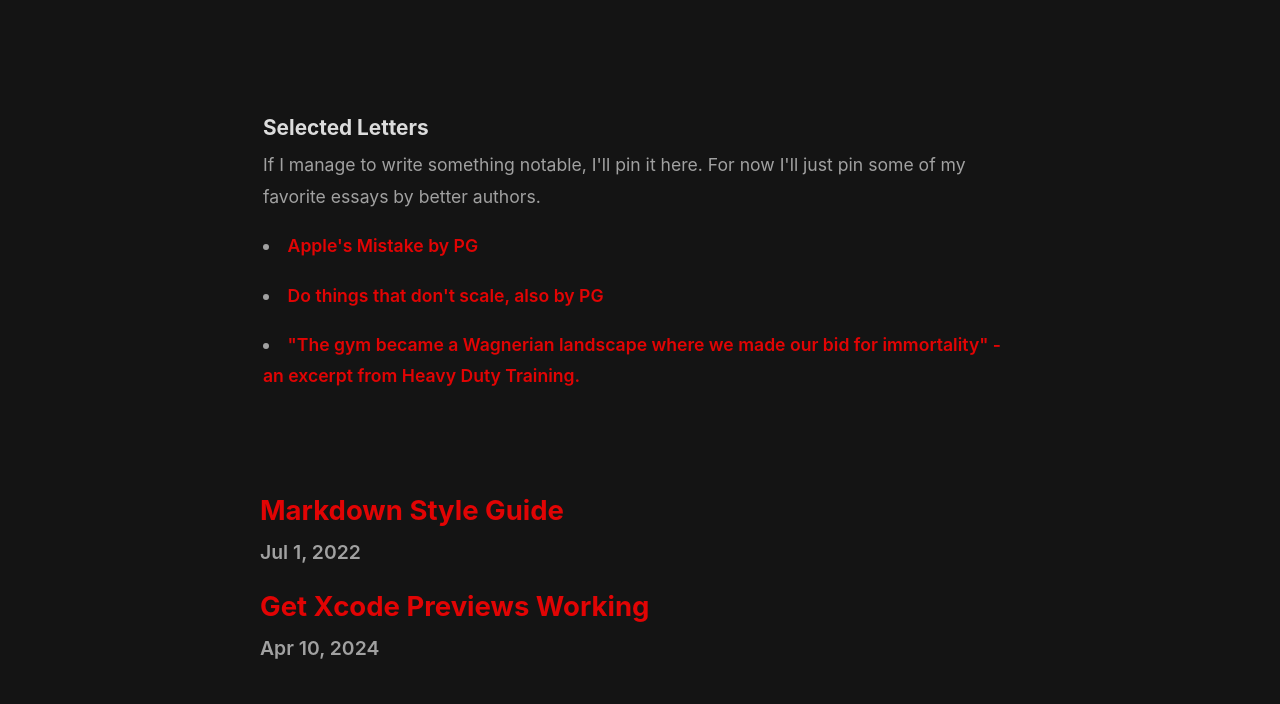
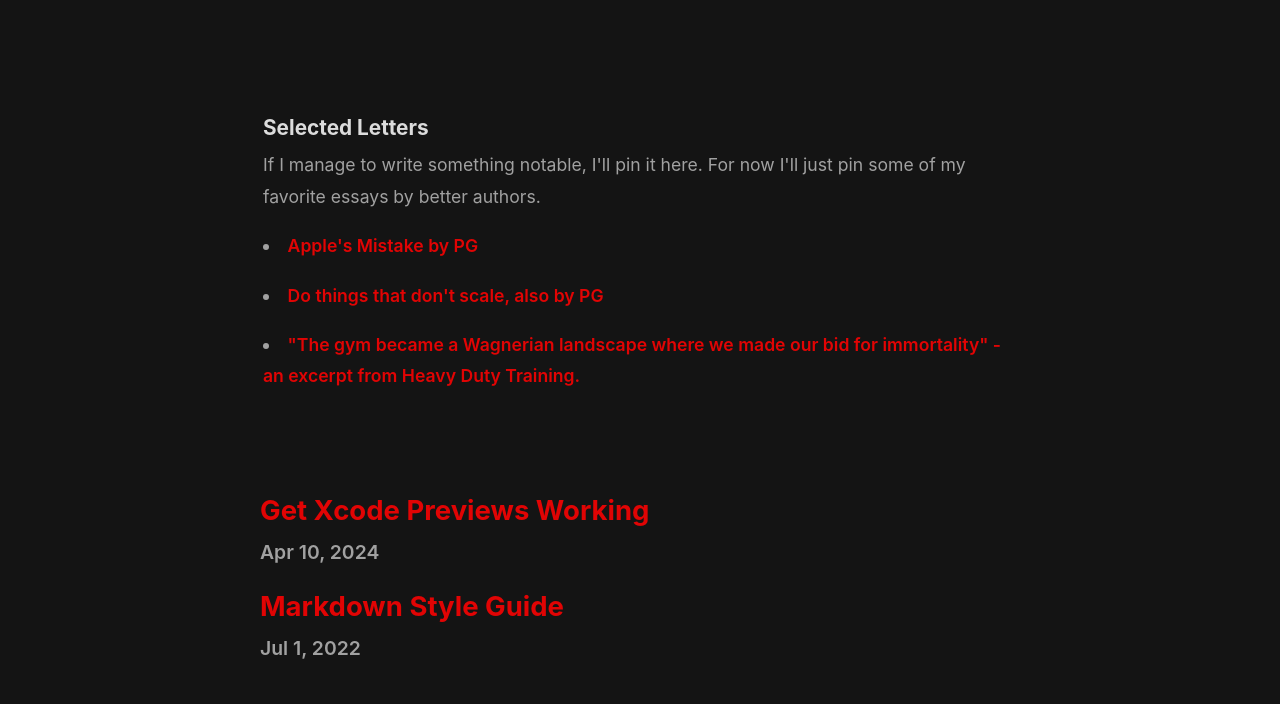
Before and after one commit to alexsereno/letters, an Astro site: page / in a window 1280 px wide. Shown: the part 248-952 px from the top of the page. Built offline with nearby package versions, Linux system fonts and the light colour scheme; Astro itself is replaced by a stand-in of ours.

Commit message:
fix order of posts

```diff
--- a/src/pages/index.astro
+++ b/src/pages/index.astro
@@ -7,7 +7,7 @@ import { getCollection } from 'astro:content';
 import FormattedDate from '../components/FormattedDate.astro';
 
 const posts = (await getCollection('blog')).sort(
-	(a, b) => a.data.pubDate.valueOf() - b.data.pubDate.valueOf()
+	(a, b) => b.data.pubDate.valueOf() - a.data.pubDate.valueOf()
 );
 ---
 
```
